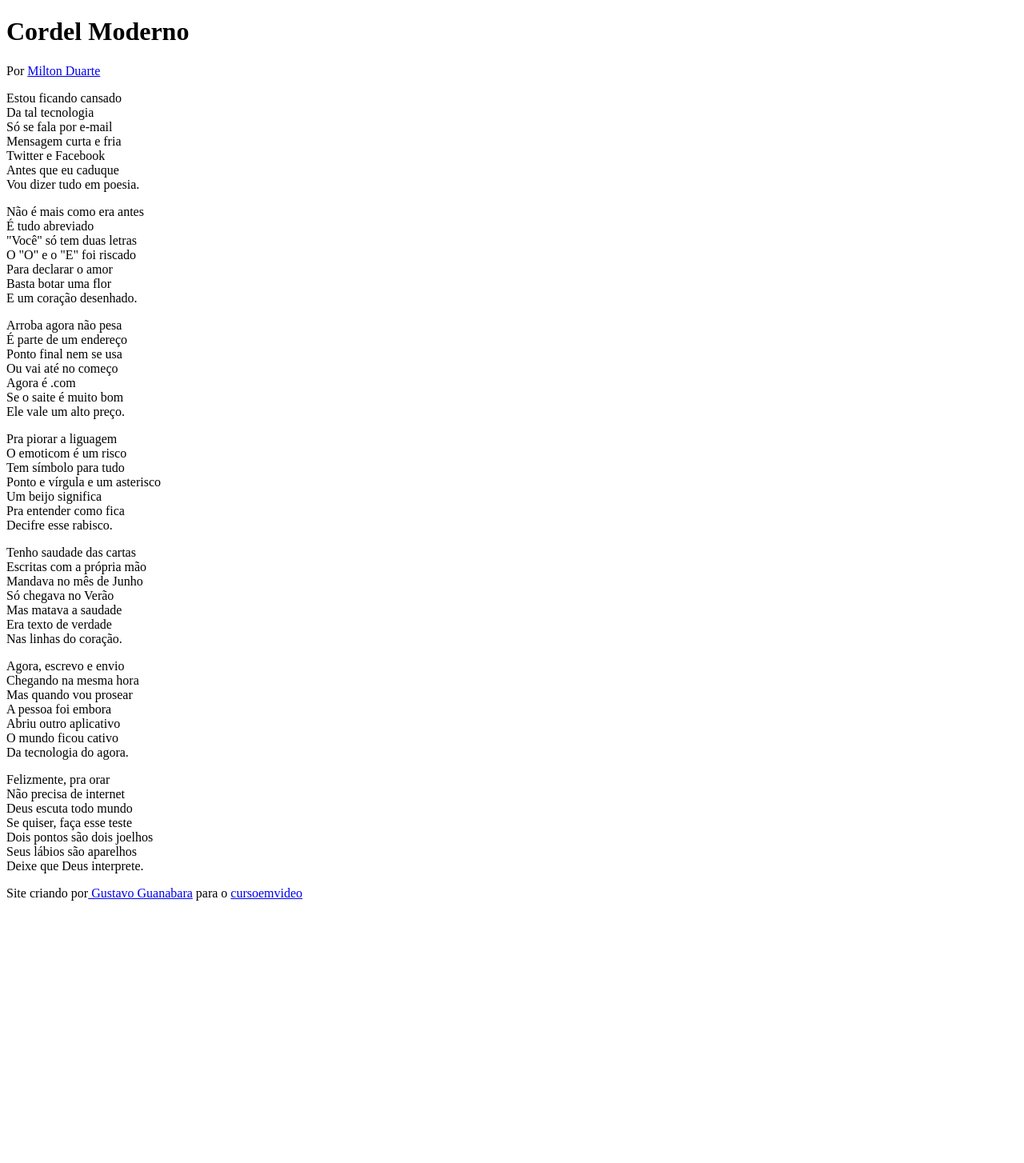
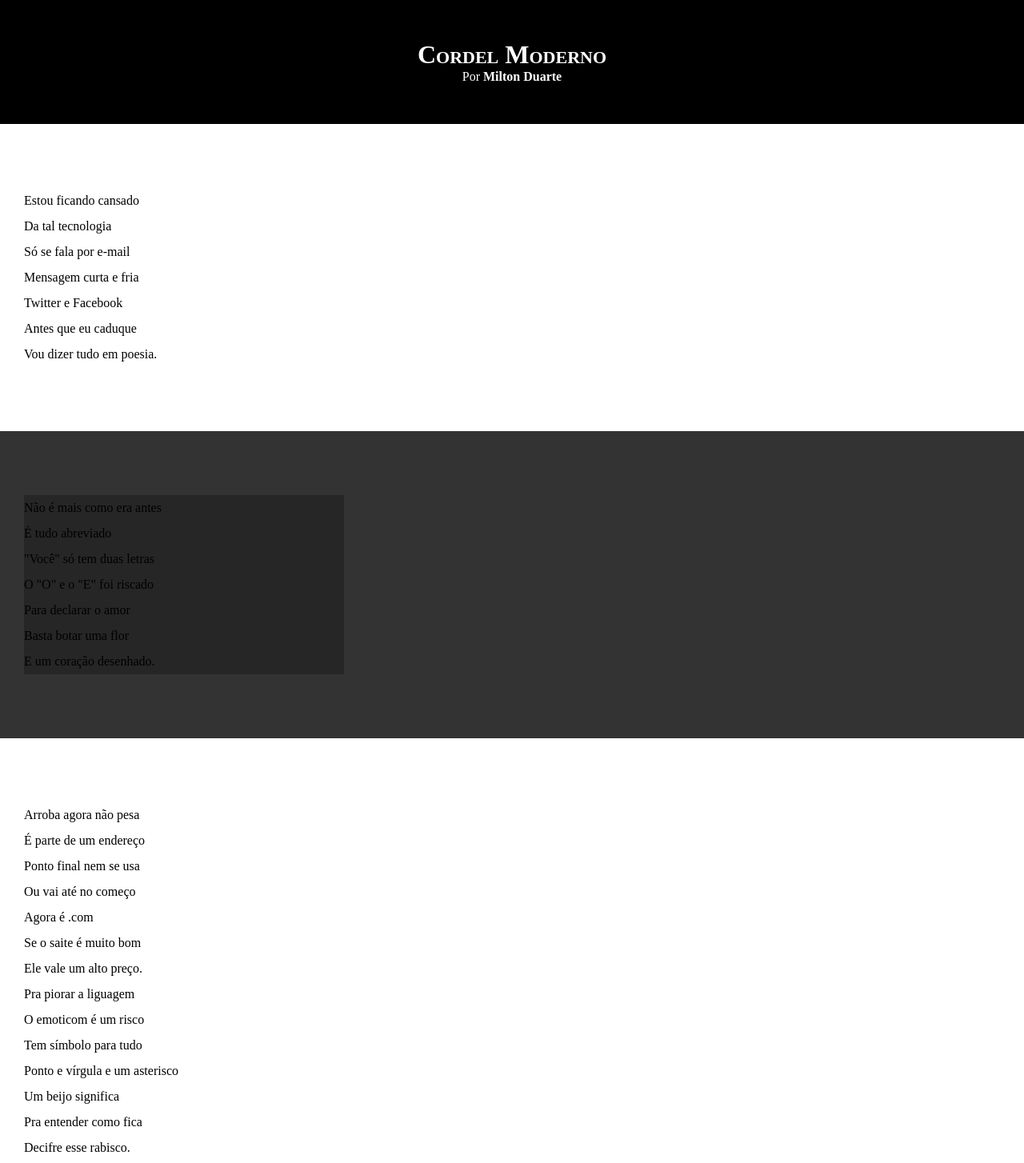
Before and after one commit to Jeanbernardo20/inicio, a plain HTML site: page Desafios/desafio 12/cordel.html in a window 1280 px wide. Shown: the top 1454 px of the page at 80% size. Before the commit the page ends 1142 px from the top, so only its background shows below. Drawn offline with Linux system fonts and the light colour scheme.

Commit message:
atualizei os estilo

```diff
--- a/Desafios/desafio 12/cordel.html
+++ b/Desafios/desafio 12/cordel.html
@@ -6,7 +6,9 @@
     <meta name="viewport" content="width=device-width, initial-scale=1.0">
     <title>Cordel Moderno</title>
     <link rel="stylesheet" href="estilo/style.css">
+
 </head>
+
 <body>
 
     <header>
@@ -15,7 +17,7 @@
 
     </header>
 
-    <section>
+    <section class="normal">
         <p>
             Estou ficando cansado <br>
             Da tal tecnologia <br>
@@ -28,7 +30,7 @@
     </section>
 
 
-    <section>
+    <section class="imagem">
 
         <p>
             Não é mais como era antes <br>
@@ -43,7 +45,7 @@
     </section>
 
 
-    <section>
+    <section class="normal">
         <p>
             Arroba agora não pesa <br>
             É parte de um endereço <br>
@@ -66,7 +68,7 @@
     </section>
 
 
-    <section>
+    <section class="imagem">
         <p>
             Tenho saudade das cartas <br>
             Escritas com a própria mão <br>
@@ -79,7 +81,7 @@
     </section>
 
 
-    <section>
+    <section class="normal">
         <p>
             Agora, escrevo e envio <br>
             Chegando na mesma hora <br>
--- a/Desafios/desafio 12/estilo/style.css
+++ b/Desafios/desafio 12/estilo/style.css
@@ -1 +1,65 @@
 @charset "UTF-8";
+
+*{
+    margin: 0px;
+    padding: 0px;
+}
+
+html, body {
+    min-height: 100vh;
+    background-color: darkgray;
+}
+
+header {
+    background-color: black;
+    color: white;
+    text-align: center;
+
+}
+
+header > h1 {
+    padding-top: 50px;
+    font-variant: small-caps;
+
+
+}
+
+header > p {
+    padding-bottom: 50px;
+}
+
+header a, footer a{
+    color: white;
+    text-decoration: none;
+    font-weight: bolder;
+}
+
+header a:hover, footer a:hover{
+    text-decoration: underline;
+
+}
+section{
+    padding-top: 10vh;
+    padding-bottom: 10vh;
+    line-height: 2em;
+    padding-left: 30px;
+}
+
+section.normal{
+    background-color: white;
+    color:black
+}
+
+section.imagem{
+    background-color: rgb(51, 51, 51);
+}
+section.imagem > p{
+    width: 400px;
+    background-color: rgba(0, 0, 0, 0.253);
+}
+footer{
+    background-color: black;
+    color: white;
+    text-align: center;
+    padding: 10px;
+}
```
